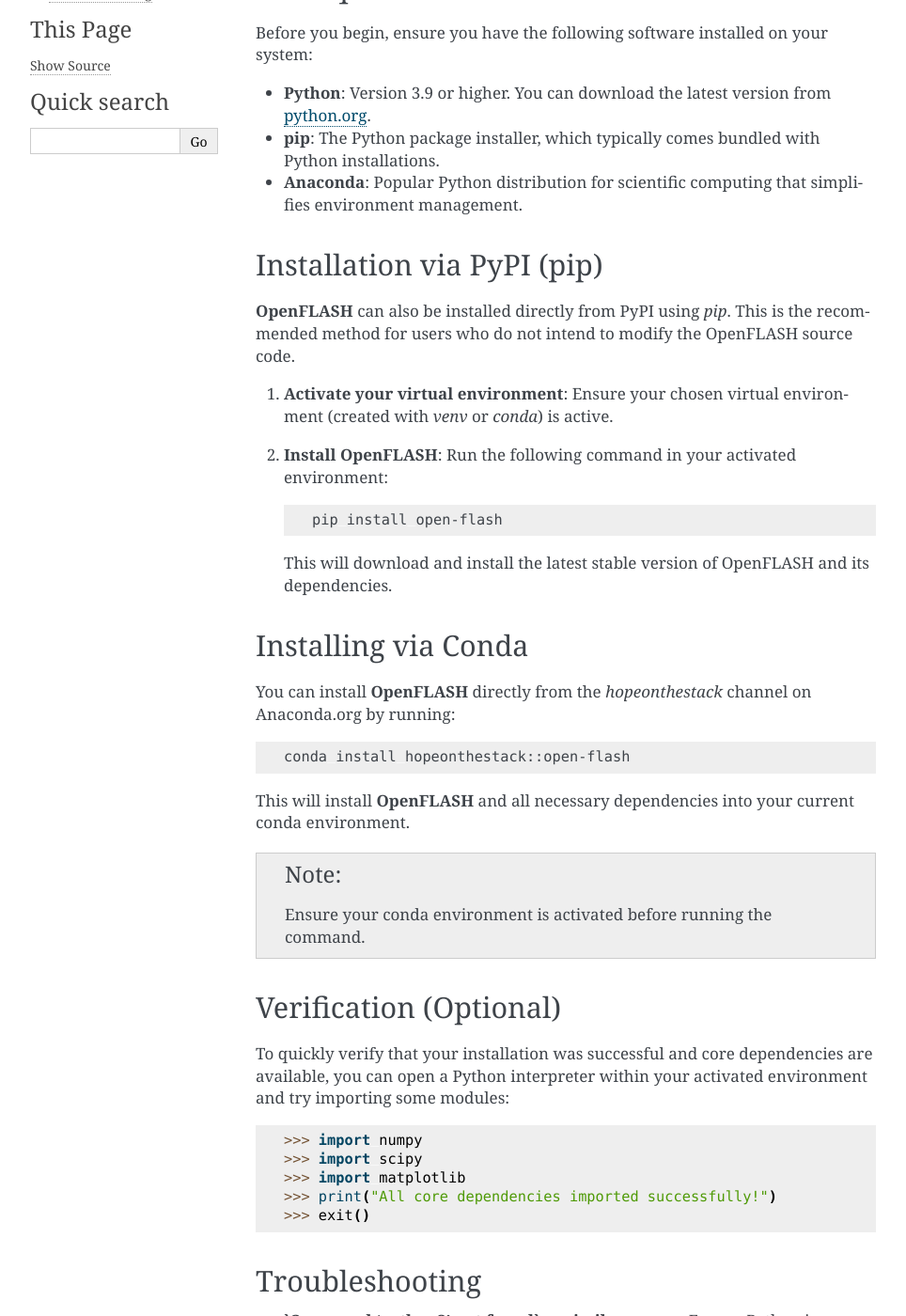
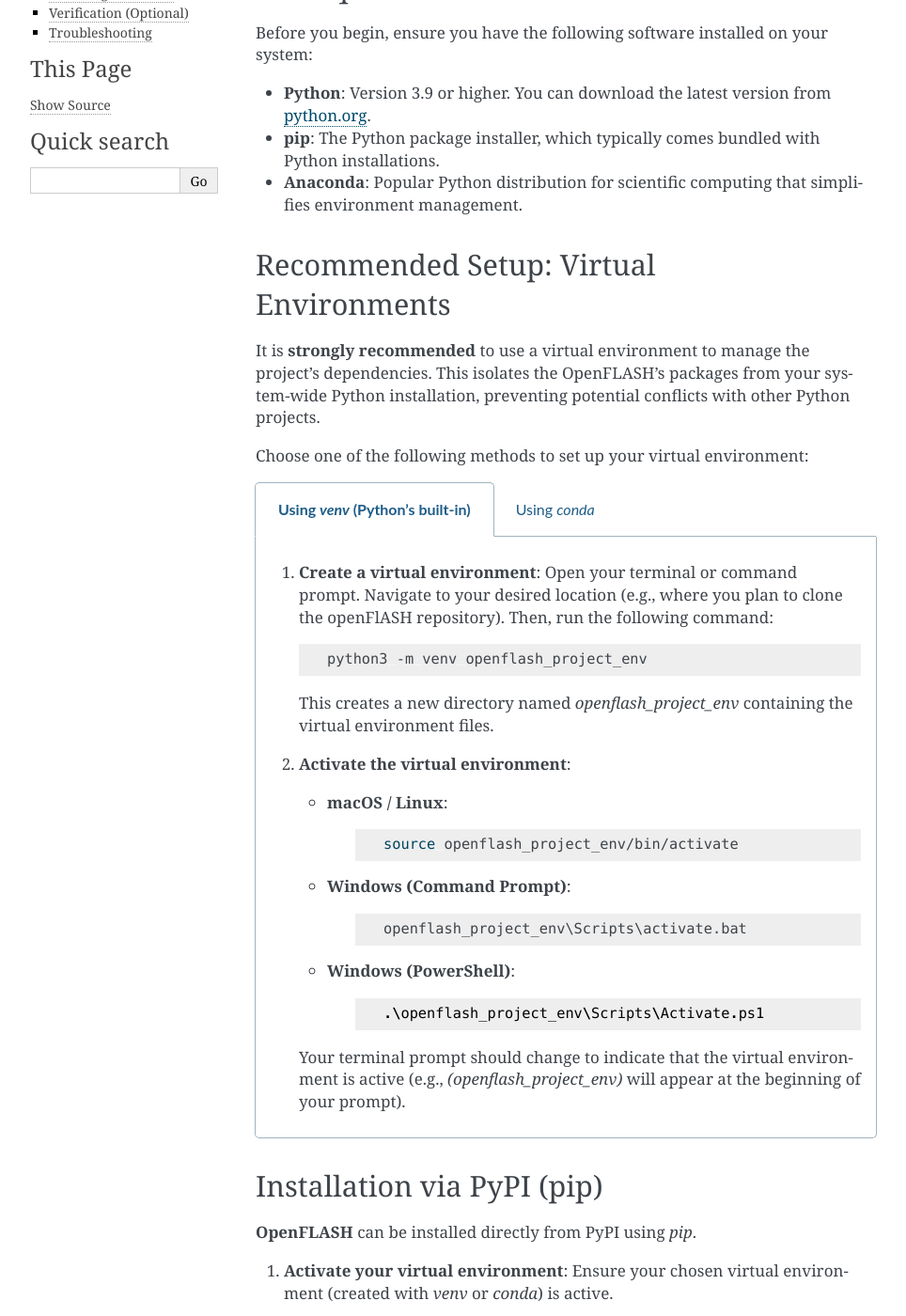
Before and after one commit to symbiotic-engineering/OpenFLASH, a Sphinx documentation site: the page built from docs/installation.rst, in a window 1280 px wide and 1400 px high, scrolled down 217 px. Shown: the whole window at 94% size, without its empty margins (148-1112 px from the left). Built offline with Sphinx 7.4.7, drawn with Linux system fonts in a browser that asks for light colours; some of the changed text lies outside the part shown.

Commit message:
update installation instructions

```diff
--- a/docs/installation.rst
+++ b/docs/installation.rst
@@ -14,9 +14,64 @@
 * **pip**: The Python package installer, which typically comes bundled with Python installations.
 * **Anaconda**: Popular Python distribution for scientific computing that simplifies environment management.
 
+Recommended Setup: Virtual Environments
+---------------------------------------
+It is **strongly recommended** to use a virtual environment to manage the project's dependencies. This isolates the OpenFLASH's packages from your system-wide Python installation, preventing potential conflicts with other Python projects.
+
+Choose one of the following methods to set up your virtual environment:
+
+.. tabs::
+
+   .. tab:: Using `venv` (Python's built-in)
+
+      1.  **Create a virtual environment**:
+          Open your terminal or command prompt. Navigate to your desired location (e.g., where you plan to clone the openFlASH repository). Then, run the following command:
+
+          .. code-block:: bash
+
+              python3 -m venv openflash_project_env
+
+          This creates a new directory named `openflash_project_env` containing the virtual environment files.
+
+      2.  **Activate the virtual environment**:
+
+          * **macOS / Linux**:
+              .. code-block:: bash
+
+                  source openflash_project_env/bin/activate
+
+          * **Windows (Command Prompt)**:
+              .. code-block:: batch
+
+                  openflash_project_env\Scripts\activate.bat
+
+          * **Windows (PowerShell)**:
+              .. code-block:: powershell
+
+                  .\openflash_project_env\Scripts\Activate.ps1
+
+          Your terminal prompt should change to indicate that the virtual environment is active (e.g., `(openflash_project_env)` will appear at the beginning of your prompt).
+
+   .. tab:: Using `conda`
+
+      1.  **Create a Conda environment**:
+          If you have Anaconda installed, you can create a dedicated environment for the project:
+
+          .. code-block:: bash
+
+              conda create -n openflash_project_env python=3.9  # You can specify your preferred Python version
+
+      2.  **Activate the Conda environment**:
+
+          .. code-block:: bash
+
+              conda activate openflash_project_env
+
+          Your terminal prompt will change to show the active environment (e.g., `(openflash_project_env)`).
+
 Installation via PyPI (pip)
 ---------------------------
-**OpenFLASH** can also be installed directly from PyPI using `pip`. This is the recommended method for users who do not intend to modify the OpenFLASH source code.
+**OpenFLASH** can be installed directly from PyPI using `pip`.
 
 1.  **Activate your virtual environment**:
     Ensure your chosen virtual environment (created with `venv` or `conda`) is active.
```
